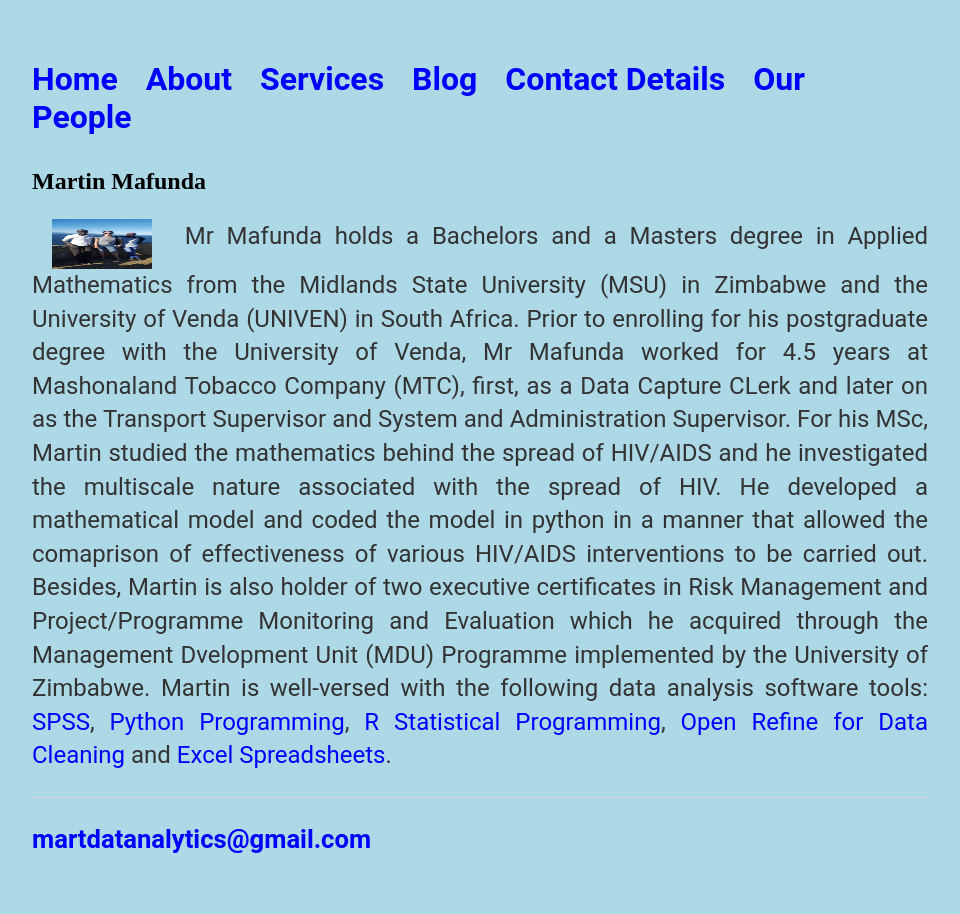
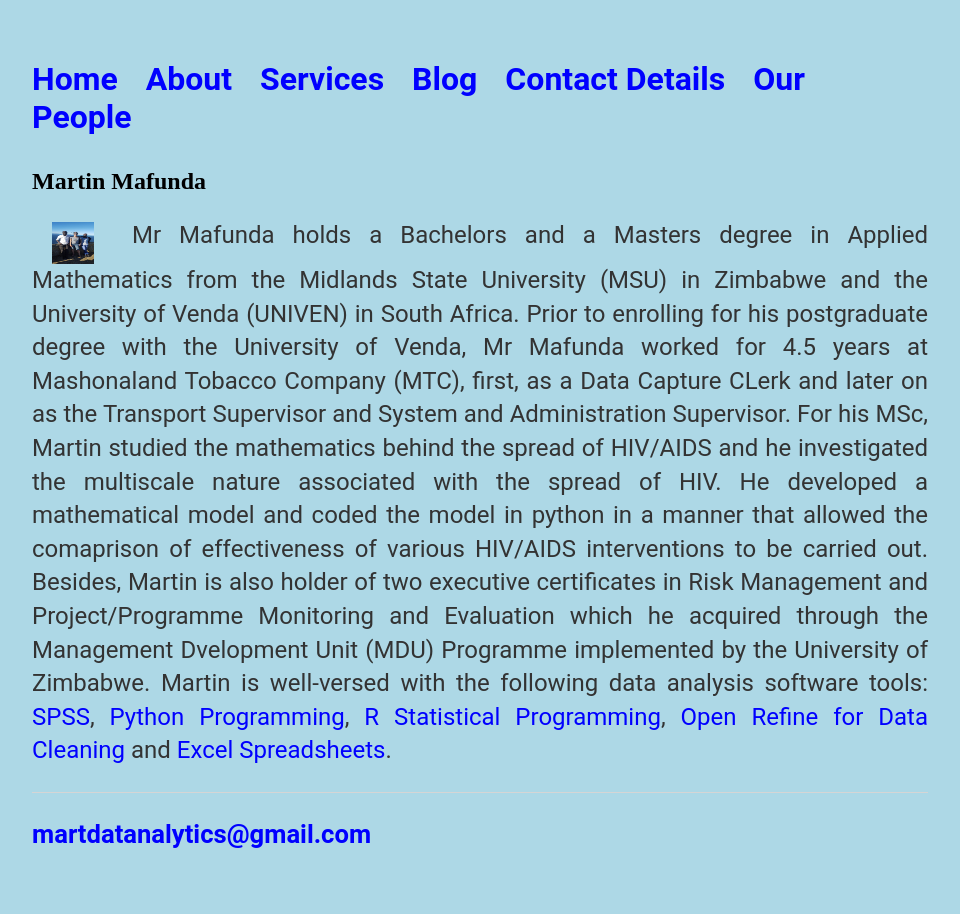
Before and after one commit to martdatanalytics/martdatanalytics.github.io, a Jekyll site: the page built from cv/index.html, in a window 1280 px wide. Shown: the whole page, without its empty margins (160-1120 px from the left). Built offline with Jekyll 4.4.1, drawn with Linux system fonts in a browser that asks for light colours.

Commit message:
Update index.html

```diff
--- a/cv/index.html
+++ b/cv/index.html
@@ -6,7 +6,7 @@ title: Martin Canaan Mafunda
 	<h2 style="font-size:1.5em;">Martin Mafunda</h2>
 
 <p style="text-align:justify;">
-	<img src="/images/Background.jpg" alt="Smiley face" width="100" height="50" align="middle" hspace="20">
+	<img src="/images/Background.jpg" alt="Smiley face" width="42" height="42" align="middle" hspace="20">
 	Mr Mafunda holds a Bachelors and a Masters degree in Applied Mathematics from the Midlands State University (MSU)
 	in Zimbabwe and the University of Venda (UNIVEN) in South Africa. Prior to enrolling for his postgraduate degree with the University of Venda,
 		Mr Mafunda worked for 4.5 years at Mashonaland Tobacco Company (MTC), first, as a Data Capture CLerk and later on as the Transport
```
